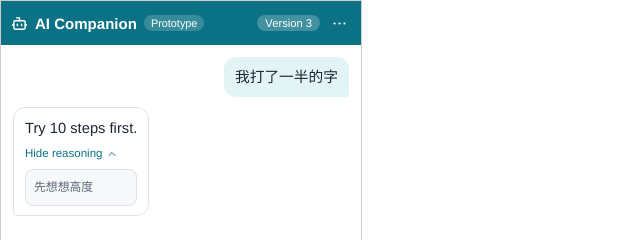
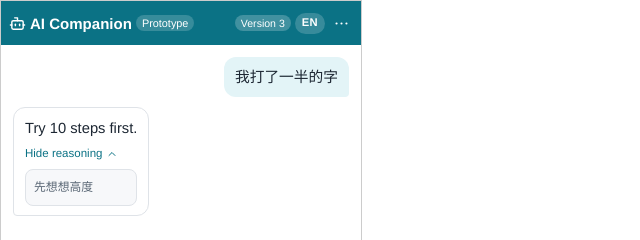
Before and after one commit to leepunlap/wonderlab, a website: page src/_i18n-check.html in a window 1280 px wide. Shown: the top 240 px of the page, 0-640 px from the left. Drawn offline with Linux system fonts and the light colour scheme; no server answers.

Commit message:
fix(ai-學伴): put the language switch where it can be found
It was in the ⋯ menu, on the reasoning that a student touches it once. The reasoning held for a
student and failed for everyone else: a teacher looking for "where do I change the language" never
opened ⋯, so the trilingual build looked monolingual.

The header now carries a pill showing the language the pane is in (繁 / 简 / EN), opening the three
choices. The list is still built from StudioI18n's registry, so a fourth language file adds a row
with no change to the module; the pill's label is derived from the registered label, not from the
locale code, so nothing in this file names a language.

Making room: the header gap goes 7 → 4px, padding 10 → 8px, and the version chip and badge lose a
little padding. English at 360px was ellipsising both title and badge with the pill added; it now
fits with "Version 12" and no clipping at all.

Harness: five new assertions per locale (pill label, popover starts shut, popover opens, popover
shuts on pick, list is not inside ⋯) — 59 checks, 0 failures.

```diff
--- a/src/studio-chat.js
+++ b/src/studio-chat.js
@@ -67,6 +67,15 @@
     return s.firstChild;
   }
 
+  /**
+   * The one or two characters the header pill can afford: 繁 / 简 / EN. Derived from the label the
+   * locale registered, not from the locale code, so a new language file needs no change here.
+   */
+  function shortLang(label) {
+    var s = String(label || '');
+    return /^[\u3400-\u9fff]/.test(s) ? s.charAt(0) : s.slice(0, 2).toUpperCase();
+  }
+
   var ICON_BOT = '<path d="M12 8V4H8"/><rect width="16" height="12" x="4" y="8" rx="2"/>' +
     '<path d="M2 14h2"/><path d="M20 14h2"/><path d="M15 13v2"/><path d="M9 13v2"/>';
   var ICON_MORE = '<circle cx="5" cy="12" r="1.5" fill="currentColor" stroke="none"/>' +
@@ -121,6 +130,21 @@
     verChip.addEventListener('click', function () { onMenu('versions'); });
     head.appendChild(verChip);
 
+    // Language sits in the header, not behind ⋯. It was in the menu, on the argument that a student
+    // touches it once; the argument was wrong — a teacher looking for it never opened the menu at all.
+    // One pill, showing the language the pane is currently in, so the answer is visible without a
+    // click as well.
+    var langBtn = null;
+    if (i18n && typeof i18n.available === 'function' && i18n.available().length > 1) {
+      langBtn = h('button', 'wl-lang-toggle');
+      langBtn.type = 'button';
+      langBtn.setAttribute('aria-haspopup', 'true');
+      langBtn.setAttribute('aria-expanded', 'false');
+      langBtn.appendChild(h('span', 'wl-lang-short', ''));
+      langBtn.addEventListener('click', function (e) { e.stopPropagation(); toggleLang(); });
+      head.appendChild(langBtn);
+    }
+
     var more = h('button', 'wl-more-btn');
     more.type = 'button';
     more.setAttribute('aria-label', T('chat.more'));
@@ -145,9 +169,12 @@
       head.appendChild(closeBtn);
     }
 
+    // The two popovers are siblings under the same header triangle; opening one closes the other,
+    // so a student never ends up with ⋯ and the language list open on top of each other.
     function closeMenu() { menuBox.hidden = true; more.setAttribute('aria-expanded', 'false'); }
     function openMenu() {
-      if (!menuItems.length && !langGroup) return;
+      if (!menuItems.length) return;
+      if (typeof closeLang === 'function') closeLang();
       menuBox.hidden = false;
       more.setAttribute('aria-expanded', 'true');
       var first = menuBox.firstChild;
@@ -173,16 +200,15 @@
     shell.appendChild(menuBox);
 
     /**
-     * Language lives in the menu, not in the header: it is a setting a student touches once, and a
-     * second control in a 44px header costs more than the choice is worth. The group is built from
-     * StudioI18n's registry, so adding a language file adds a button here with no change to this
-     * module.
+     * The popover under the header pill. Built from StudioI18n's registry, so adding a language file
+     * adds a row here with no change to this module — and the pill relabels itself from the same
+     * registry, which is why nothing in this file names a locale.
      */
     var langGroup = null;
-    var langSep = null;
-    if (i18n && typeof i18n.available === 'function' && i18n.available().length > 1) {
-      langSep = h('div', 'wl-menu-sep');
-      langSep.setAttribute('role', 'separator');
+    var langPop = null;
+    if (langBtn) {
+      langPop = h('div', 'wl-lang-pop');
+      langPop.hidden = true;
       langGroup = h('div', 'wl-lang');
       langGroup.setAttribute('role', 'group');
       langGroup.setAttribute('aria-label', T('chat.language'));
@@ -190,15 +216,35 @@
         var b = h('button', 'wl-lang-btn', loc.label);
         b.type = 'button';
         b.setAttribute('data-locale', loc.id);
+        b.setAttribute('data-label', loc.label);
         b.addEventListener('click', function (e) {
           e.stopPropagation();
           i18n.set(loc.id);
+          closeLang();
         });
         langGroup.appendChild(b);
       });
-      menuBox.appendChild(langSep);
-      menuBox.appendChild(langGroup);
+      langPop.appendChild(langGroup);
+      shell.appendChild(langPop);
       markLang();
+    }
+
+    function toggleLang() {
+      if (!langPop) return;
+      var opening = langPop.hidden;
+      if (opening) closeMenu();
+      langPop.hidden = !opening;
+      langBtn.setAttribute('aria-expanded', String(opening));
+      if (opening) {
+        var on = langGroup.querySelector('.wl-lang-btn.is-on');
+        if (on) on.focus();
+      }
+    }
+
+    function closeLang() {
+      if (!langPop || langPop.hidden) return;
+      langPop.hidden = true;
+      langBtn.setAttribute('aria-expanded', 'false');
     }
 
     /** Which of the three is current — needed on first paint, not only after a switch. */
@@ -206,11 +252,16 @@
       if (!langGroup) return;
       var code = i18n.locale();
       var btns = langGroup.querySelectorAll('.wl-lang-btn');
+      var label = code;
       for (var i = 0; i < btns.length; i++) {
         var on = btns[i].getAttribute('data-locale') === code;
         btns[i].className = 'wl-lang-btn' + (on ? ' is-on' : '');
         btns[i].setAttribute('aria-pressed', String(on));
+        if (on) label = btns[i].getAttribute('data-label') || code;
       }
+      var short = langBtn && langBtn.firstChild;
+      if (short) short.textContent = shortLang(label);
+      if (langBtn) langBtn.setAttribute('aria-label', T('chat.language') + '：' + label);
     }
 
     /* ---------- body: the conversation, and nothing else ---------- */
@@ -542,14 +593,14 @@
 
       mount: mountInto,
 
-      /** outside clicks close the overflow menu; the pane does not otherwise watch the document */
+      /** outside clicks close the pane's popovers; it does not otherwise watch the document */
       bindOutside: function () {
         doc.addEventListener('click', function (e) {
-          if (menuBox.hidden) return;
-          if (!menuBox.contains(e.target) && !more.contains(e.target)) closeMenu();
+          if (!menuBox.hidden && !menuBox.contains(e.target) && !more.contains(e.target)) closeMenu();
+          if (langPop && !langPop.hidden && !langPop.contains(e.target) && !langBtn.contains(e.target)) closeLang();
         });
         doc.addEventListener('keydown', function (e) {
-          if (e.key === 'Escape') { closeMenu(); closeSheet(); }
+          if (e.key === 'Escape') { closeMenu(); closeLang(); closeSheet(); }
         });
       }
     };
--- a/src/studio.css
+++ b/src/studio.css
@@ -34,7 +34,7 @@ body { background: var(--wl-bg); color: var(--wl-text); overflow: hidden;
   border-left: 1px solid var(--wl-line); background: var(--wl-pane); }
 .wl-chat-shell { position: relative; display: flex; flex-direction: column; min-height: 0; height: 100%; }
 
-.wl-chat-head { display: flex; align-items: center; gap: 7px; height: var(--wl-head-h); padding: 0 10px; box-sizing: border-box;
+.wl-chat-head { display: flex; align-items: center; gap: 4px; height: var(--wl-head-h); padding: 0 8px; box-sizing: border-box;
   background: var(--wl-accent); color: var(--wl-accent-ink); flex: none; }
 .wl-chat-head .ic { width: 17px; height: 17px; flex: none; }
 .wl-chat-title { font-size: .94rem; margin: 0; font-weight: 700; min-width: 0; white-space: nowrap;
@@ -42,11 +42,11 @@ body { background: var(--wl-bg); color: var(--wl-text); overflow: hidden;
 /* The badge is the first thing to give way: it is secondary information, and English runs about
    twice the width of the Chinese it replaces. Ellipsis rather than a wrap, because the header is a
    fixed 44px band and a second line would push the conversation down. */
-.wl-chat-badge { font-size: .68rem; padding: 2px 7px; border-radius: 999px; background: rgba(255, 255, 255, .18);
+.wl-chat-badge { font-size: .68rem; padding: 2px 6px; border-radius: 999px; background: rgba(255, 255, 255, .18);
   white-space: nowrap; min-width: 0; overflow: hidden; text-overflow: ellipsis; flex: 0 1 auto; }
 .wl-chat-badge[hidden] { display: none; }
 .wl-head-spacer { margin-left: auto; }
-.wl-ver-chip { font: inherit; font-size: .7rem; padding: 2px 8px; border: 0; border-radius: 999px;
+.wl-ver-chip { font: inherit; font-size: .66rem; padding: 2px 6px; border: 0; border-radius: 999px;
   background: rgba(255, 255, 255, .22); color: inherit; cursor: pointer; white-space: nowrap; }
 .wl-ver-chip[hidden] { display: none; }
 .wl-ver-chip:hover { background: rgba(255, 255, 255, .34); }
@@ -62,15 +62,25 @@ body { background: var(--wl-bg); color: var(--wl-text); overflow: hidden;
 .wl-menu-item:hover { background: var(--wl-pane); }
 .wl-menu-badge { margin-left: auto; font-size: .72rem; color: var(--wl-muted); }
 
-/* Language: three equal targets in the menu, never in the header. The active one is filled, so the
-   current language is readable at a glance without a tick or a second label. */
-.wl-menu-sep { height: 1px; margin: 5px 3px; background: var(--wl-line); }
-.wl-lang { display: flex; gap: 4px; padding: 2px 4px 3px; }
-.wl-lang-btn { flex: 1; min-width: 0; height: 26px; padding: 0 4px; font: inherit; font-size: .74rem; color: var(--wl-muted);
-  background: var(--wl-bg); border: 1px solid var(--wl-line); border-radius: 7px; cursor: pointer;
-  white-space: nowrap; overflow: hidden; text-overflow: ellipsis; }
-.wl-lang-btn:hover { color: var(--wl-text); border-color: var(--wl-muted); }
-.wl-lang-btn.is-on { color: var(--wl-accent-ink); background: var(--wl-accent); border-color: var(--wl-accent); font-weight: 600; }
+/* Language: a pill in the header showing the language the pane is in, and the list of three under
+   it. It used to live in the ⋯ menu, on the argument that it is a setting a student touches once;
+   in practice a teacher never opened the menu, so the setting may as well not have existed. The
+   active row is filled, so the current language reads at a glance from the list as well. */
+.wl-lang-toggle { display: grid; place-items: center; height: 21px; min-width: 26px; padding: 0 7px;
+  font: inherit; font-size: .7rem; font-weight: 700; letter-spacing: .03em; color: inherit;
+  background: rgba(255, 255, 255, .18); border: 0; border-radius: 999px; cursor: pointer; flex: none; }
+.wl-lang-toggle:hover { background: rgba(255, 255, 255, .3); }
+.wl-lang-short { line-height: 1; }
+
+.wl-lang-pop { position: absolute; top: calc(var(--wl-head-h) - 2px); right: 8px; z-index: 31; min-width: 138px;
+  padding: 5px; background: var(--wl-bg); border: 1px solid var(--wl-line); border-radius: 10px;
+  box-shadow: 0 6px 20px rgba(0, 0, 0, .16); }
+.wl-lang-pop[hidden] { display: none; }
+.wl-lang { display: flex; flex-direction: column; gap: 2px; }
+.wl-lang-btn { width: 100%; height: 30px; padding: 0 9px; font: inherit; font-size: .8rem; color: var(--wl-text);
+  background: none; border: 0; border-radius: 7px; cursor: pointer; text-align: left; }
+.wl-lang-btn:hover { background: var(--wl-pane); }
+.wl-lang-btn.is-on { color: var(--wl-accent-ink); background: var(--wl-accent); font-weight: 600; }
 .wl-lang-btn:focus-visible { outline: 2px solid #ffb000; outline-offset: 2px; }
 
 .wl-chat-body { flex: 1; min-height: 0; overflow-y: auto; padding: 12px; display: flex; flex-direction: column; gap: 10px;
@@ -92,8 +102,9 @@ body { background: var(--wl-bg); color: var(--wl-text); overflow: hidden;
   background: var(--wl-pane); color: var(--wl-text); cursor: pointer; min-height: 32px;
   max-width: 100%; text-align: left; }
 .wl-chip:hover { border-color: var(--wl-accent); }
-.wl-chip:focus-visible, .wl-more-btn:focus-visible, .wl-ver-chip:focus-visible, .wl-menu-item:focus-visible,
-.wl-undo-btn:focus-visible, .wl-send:focus-visible, .wl-fab:focus-visible { outline: 2px solid #ffb000; outline-offset: 2px; }
+.wl-chip:focus-visible, .wl-more-btn:focus-visible, .wl-lang-toggle:focus-visible, .wl-ver-chip:focus-visible,
+.wl-menu-item:focus-visible, .wl-undo-btn:focus-visible, .wl-send:focus-visible, .wl-fab:focus-visible {
+  outline: 2px solid #ffb000; outline-offset: 2px; }
 
 .wl-composer { flex: none; display: flex; flex-direction: column; gap: 7px; padding: 8px 12px 11px;
   background: var(--wl-bg); border-top: 1px solid var(--wl-line); }
```
Also changed, not shown: src/_i18n-check.html (+11 -3 lines).
